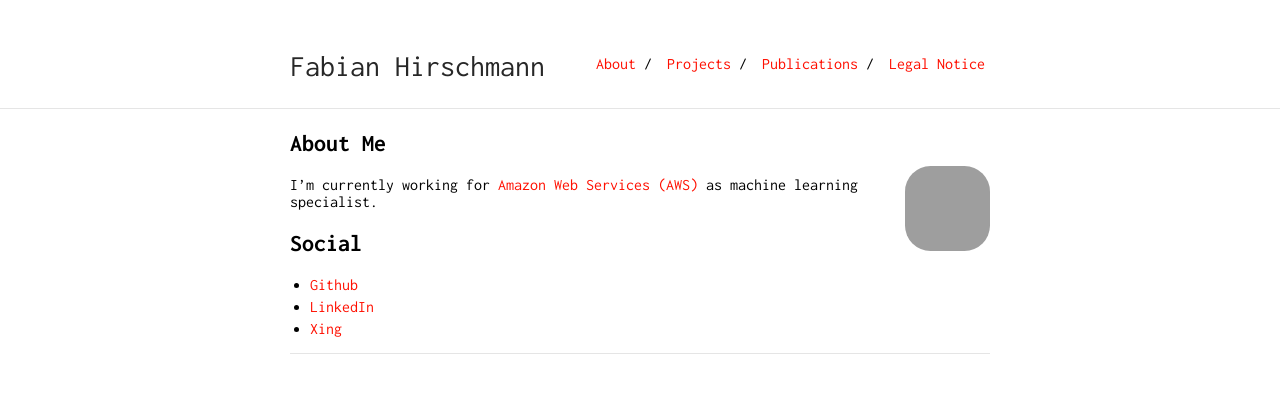
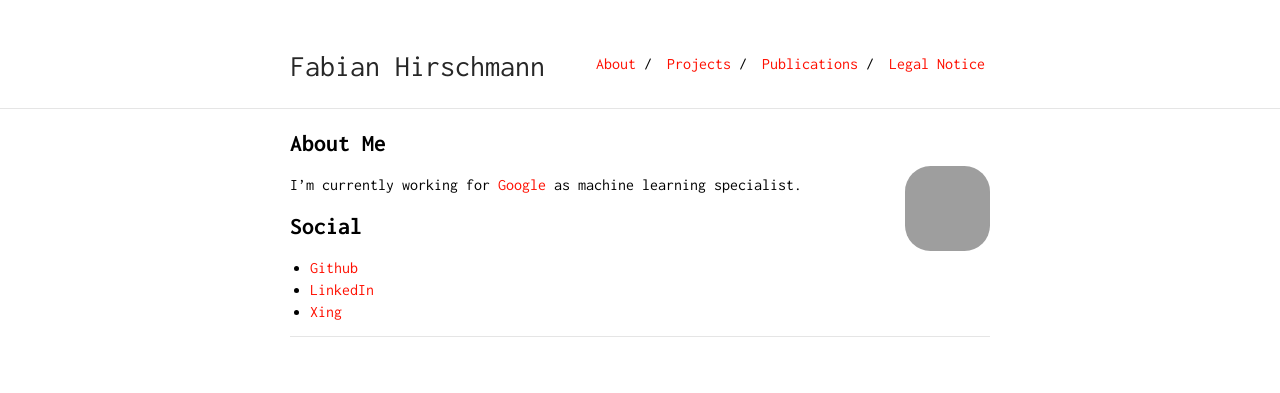
Before and after one commit to fhirschmann/fhirschmann.github.io, a Jekyll site: the page built from index.md, in a window 1280 px wide. Shown: the top 393 px of the page. Built offline with Jekyll 4.4.1, drawn with Linux system fonts in a browser that asks for light colours; our own code applies the rules of GitHub Pages for plain Markdown files; grey boxes are pictures that could not be loaded.

Commit message:
Update index.md

```diff
--- a/index.md
+++ b/index.md
@@ -6,7 +6,7 @@ layout: default
 
 <img class="profile-picture" src="me.jpg">
 
-I'm currently working for [Amazon Web Services (AWS)](https://aws.amazon.com) as machine learning specialist.
+I'm currently working for [Google](https://google.com) as machine learning specialist.
 
 ## Social
 
```
